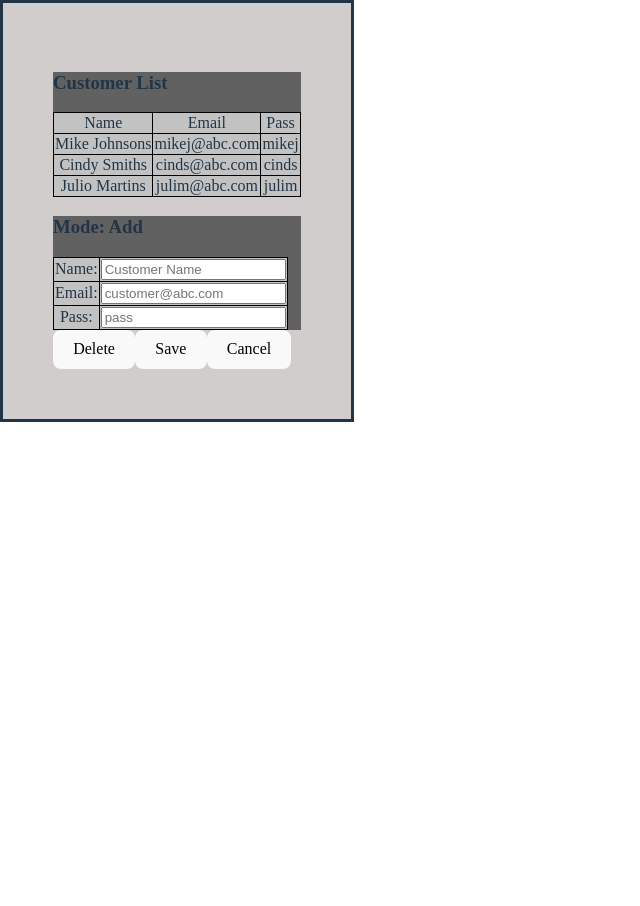
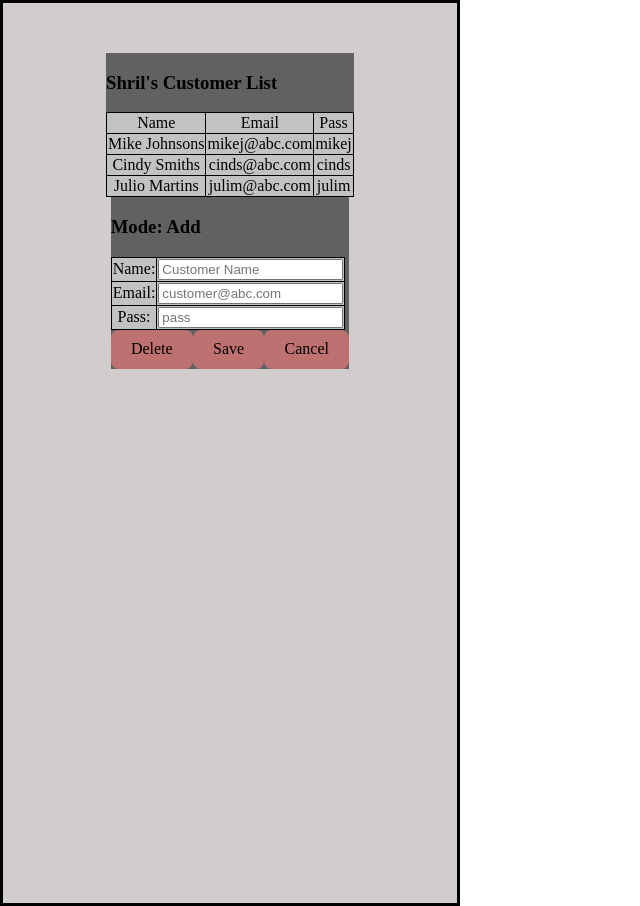
Before and after one commit to shril108/React_Project, a React (Vite) app in the folder react/: page / in a window 1280 px wide. Shown: the whole page, without its empty margins (0-640 px from the left). Before the commit the page ends 800 px from the top, so only its background shows below. Built offline with nearby package versions, Linux system fonts and the light colour scheme.

Commit message:
finished component set up

```diff
--- a/react/src/App.jsx
+++ b/react/src/App.jsx
@@ -1,34 +1,15 @@
 import {useState, useEffect} from 'react';
 import {getAll, get, deleteById, post, put} from './memdb';
+import {CustomerList} from './components/CustomerList';
+import { CustomerAddUpdateForm } from './components/CustomerAddUpdateForm';
 
 function App() {
-  let users = [
-    {
-      "id": 0,
-      "Name": 'Jack Jackson',
-      "Email": 'jackj@abc.com',
-      "Pass": 'jackj',
-    },
-    {
-      "id": 1,
-      "Name": 'Katie Kates',
-      "Email": 'katiek@abc.com',
-      "Pass": 'katiek',
-    },
-    {
-      "id": 2,
-      "Name": 'Glen Glens',
-      "Email": 'gleng@abc.com',
-      "Pass": 'gleng',
-    }
-]
 
   const [selectedRow, setSelectedRow] = useState(-1);
   const [name, setName] = useState("");
   const [email, setEmail] = useState("");
   const [pass, setPass] = useState("");
   const [customers, setCustomers] = useState([]);
-  let mode = "";
 
 
   const handleInputChange = function(event, thing) {
@@ -50,9 +31,6 @@ function App() {
       setEmail("");
       setPass("");
       setSelectedRow(-2);
-    }
-    else{
-      Continue;
     }
   }
 
@@ -88,102 +66,34 @@ function App() {
     setCustomers(data);
   }
 
-  const handleList = (id) =>{
-    if(selectedRow === id){
-      setSelectedRow(-1);
-      setName("");
-      setEmail("");
-      setPass("");
-    }
-    else{
-      setSelectedRow(id);
-      setName(customers[id]["name"]);
-      setEmail(customers[id]["email"]);
-      setPass(customers[id]["password"]);
-      // console.log(name, email, pass);
-    }
-    if(selectedRow === -1){
-      setName(customers[id]["name"]);
-      setEmail(customers[id]["email"]);
-      setPass(customers[id]["password"]);
-    }
-    // console.log(selectedRow, id);
-  }
 
   useEffect(getCustomers);
-  // console.log(mode);
 
   return (
     <div className = "temp">
-    <div className = "listing">
-    <h3>Customer List</h3>
-    <table>
-      <thead>
-        <tr>
-          <th>Name</th>
-          <th>Email</th>
-          <th>Pass</th>
-        </tr>
-      </thead>
-
-      <tbody>
-      {customers.map((customer, index) => (
-        <tr key = {index} onClick = {() => handleList(index)} style = {
-          {
-            cursor: 'pointer'
-          }
-        }>
-          <th style={{fontWeight: selectedRow === index ? 'bold' : 'normal'}}>{customer.name}</th>
-          <th style={{fontWeight: selectedRow === index ? 'bold' : 'normal'}}>{customer.email}</th>
-          <th style={{fontWeight: selectedRow === index ? 'bold' : 'normal'}}>{customer.password}</th>
-        </tr>
-      ))}
-      </tbody>
-
-    </table>
-    </div>
-    {/* name == "Customer Name" ? 'Add' : name == "" ? 'Add' : 'Update' */}
-    <div className = "updates">
-    <h3>Mode: {selectedRow == -1 ? 'Add' : selectedRow == -2 ? 'Add' : 'Update'}</h3>
-    <table>
-
-      <tbody>
-      <tr>
-        <th>Name: </th>
-        <th>
-          <input
-          value={name}
-          placeholder="Customer Name"
-          onChange={(e) => handleInputChange(e, "name")}></input>
-        </th>
-      </tr>
-
-      <tr>
-        <th>Email: </th>
-        <th>
-          <input value={email}
-          placeholder="customer@abc.com"
-          onChange={(e) => handleInputChange(e, "email")}></input>
-        </th>
-      </tr>
-
-      <tr>
-        <th>Pass: </th>
-        <th>
-          <input value={pass}
-          placeholder="pass"
-          onChange={(e) => handleInputChange(e, "pass")}></input>
-        </th>
-      </tr>
-      </tbody>
-    </table>
+    <CustomerList
+    customers={customers}
+    name={name}
+    email={email}
+    pass={pass}
+    selectedRow={selectedRow}
+    setName={setName}
+    setPass={setPass}
+    setEmail={setEmail}
+    setSelectedRow={setSelectedRow}/>
+      <div className = "updates">
+        <CustomerAddUpdateForm
+        name={name}
+        email={email}
+        pass={pass}
+        selectedRow={selectedRow}
+        handleInputChange={handleInputChange}
+        handleDelete={handleDelete}
+        handleSave={handleSave}
+        handleCancel={handleCancel}/>
+      </div>
     </div>
 
-    <button onClick = {() => handleDelete(selectedRow)}>Delete</button>
-    <button onClick = {handleSave}>Save</button>
-    <button onClick = {handleCancel}>Cancel</button>
-
-    </div>
   )
 }
 
--- /dev/null
+++ b/react/src/components/CustomerAddUpdateForm.jsx
@@ -0,0 +1,56 @@
+export function CustomerAddUpdateForm(props){
+   const {
+    selectedRow,
+    name,
+    email,
+    pass,
+    handleInputChange,
+    handleDelete,
+    handleSave,
+    handleCancel
+   } = props
+
+    return(
+        <div>
+        <div className = "updates">
+        <h3>Mode: {selectedRow == -1 ? 'Add' : selectedRow == -2 ? 'Add' : 'Update'}</h3>
+            <table>
+
+            <tbody>
+            <tr>
+                <th>Name: </th>
+                <th>
+                <input
+                value={name}
+                placeholder="Customer Name"
+                onChange={(e) => handleInputChange(e, "name")}></input>
+                </th>
+            </tr>
+
+            <tr>
+                <th>Email: </th>
+                <th>
+                <input value={email}
+                placeholder="customer@abc.com"
+                onChange={(e) => handleInputChange(e, "email")}></input>
+                </th>
+            </tr>
+
+            <tr>
+                <th>Pass: </th>
+                <th>
+                <input value={pass}
+                placeholder="pass"
+                onChange={(e) => handleInputChange(e, "pass")}></input>
+                </th>
+            </tr>
+            </tbody>
+            </table>
+            </div>
+
+            <button onClick = {() => handleDelete(selectedRow)}>Delete</button>
+            <button onClick = {handleSave}>Save</button>
+            <button onClick = {handleCancel}>Cancel</button>
+        </div>
+    )
+}
--- /dev/null
+++ b/react/src/components/CustomerList.jsx
@@ -0,0 +1,67 @@
+import {useState, useEffect} from 'react';
+
+export function CustomerList(props){
+    const{
+        customers,
+        name,
+        email,
+        pass,
+        selectedRow,
+        setName,
+        setPass,
+        setEmail,
+        setSelectedRow
+    } = props
+
+
+    const handleList = (id) =>{
+        if(selectedRow === id){
+          setSelectedRow(-1);
+          setName("");
+          setEmail("");
+          setPass("");
+        }
+        else{
+          setSelectedRow(id);
+          setName(customers[id]["name"]);
+          setEmail(customers[id]["email"]);
+          setPass(customers[id]["password"]);
+          // console.log(name, email, pass);
+        }
+        if(selectedRow === -1){
+          setName(customers[id]["name"]);
+          setEmail(customers[id]["email"]);
+          setPass(customers[id]["password"]);
+        }
+      }
+
+    return(
+        <div className = "listing">
+        <h3>Shril's Customer List</h3>
+        <table>
+        <thead>
+            <tr>
+            <th>Name</th>
+            <th>Email</th>
+            <th>Pass</th>
+            </tr>
+        </thead>
+
+        <tbody>
+        {customers.map((customer, index) => (
+            <tr key = {index} onClick = {() => handleList(index)} style = {
+            {
+                cursor: 'pointer'
+            }
+            }>
+            <th style={{fontWeight: selectedRow === index ? 'bold' : 'normal'}}>{customer.name}</th>
+            <th style={{fontWeight: selectedRow === index ? 'bold' : 'normal'}}>{customer.email}</th>
+            <th style={{fontWeight: selectedRow === index ? 'bold' : 'normal'}}>{customer.password}</th>
+            </tr>
+        ))}
+        </tbody>
+
+        </table>
+    </div>
+    )
+}
--- a/react/src/index.css
+++ b/react/src/index.css
@@ -2,6 +2,11 @@
   border-style: solid;
   background-color: rgb(209, 205, 205);
   padding: 50px;
+  display:flex;
+  flex-direction:column;
+  align-items:center;
+  height:100%;
+  width:100%
 }
 
 .listing{
@@ -70,7 +75,7 @@ button {
   font-size: 1em;
   font-weight: 500;
   font-family: inherit;
-  background-color: #1a1a1a;
+  background-color: #be7171;
   cursor: pointer;
   transition: border-color 0.25s;
 }
@@ -81,16 +86,3 @@ button:focus,
 button:focus-visible {
   outline: 4px auto -webkit-focus-ring-color;
 }
-
-@media (prefers-color-scheme: light) {
-  :root {
-    color: #213547;
-    background-color: #ffffff;
-  }
-  a:hover {
-    color: #747bff;
-  }
-  button {
-    background-color: #f9f9f9;
-  }
-}
```
